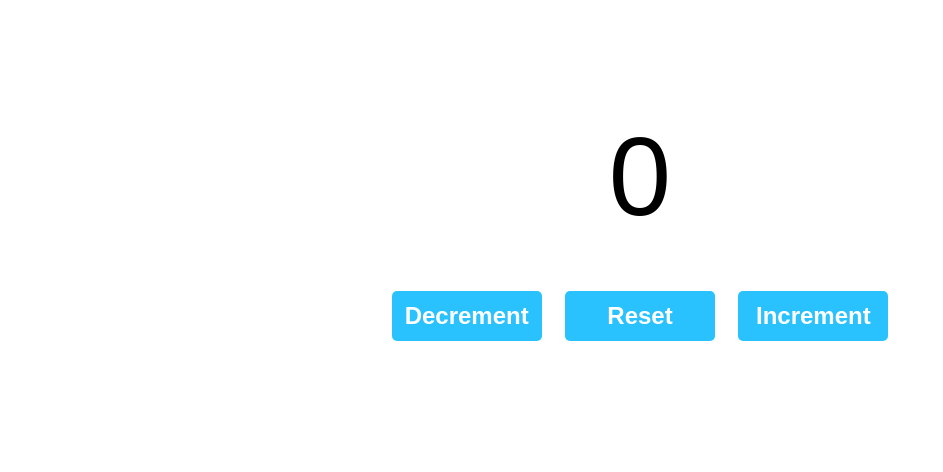
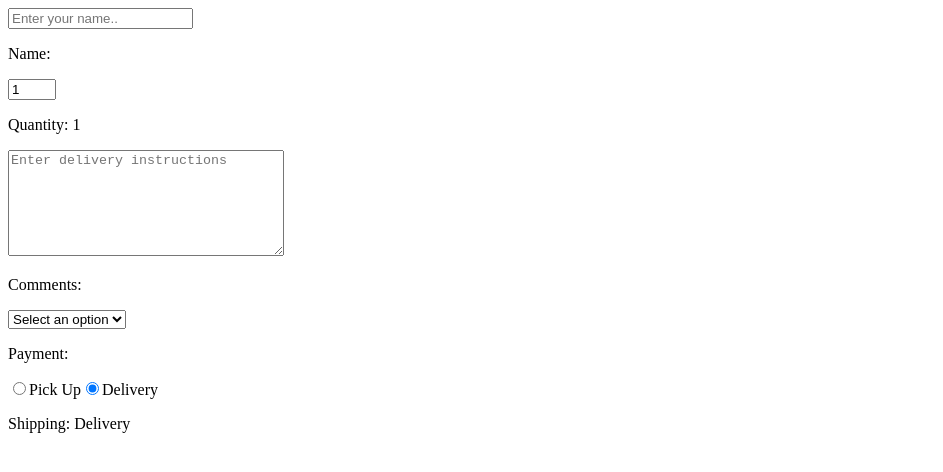
Before and after one commit to SachinAkash01/react-session, a React (Vite) app: page / in a window 1280 px wide. Shown: the top 472 px of the page, without its empty margins (0-943 px from the left). Built offline with nearby package versions, Linux system fonts and the light colour scheme.

Commit message:
onChange handlers using react

```diff
--- /dev/null
+++ b/src/App.jsx
@@ -0,0 +1,10 @@
+import React from 'react'
+import MyComponent from './components/MyComponent'
+
+function App() {
+  return (
+    <MyComponent />
+  )
+}
+
+export default App;
--- /dev/null
+++ b/src/components/MyComponent.jsx
@@ -0,0 +1,63 @@
+import React, {useState} from 'react'
+
+const MyComponent = () => {
+
+    const [name, setName] = useState("");
+    const [quantity, setQuantity] = useState(1);
+    const [comment, setComment] = useState("");
+    const [payment, setPayment] = useState("");
+    const [shipping, setShipping] = useState("Delivery");
+
+    function handleNameChange(event) {
+        setName(event.target.value);
+    }
+
+    function handleQuantityChange(event) {
+        setQuantity(event.target.value);
+    }
+
+    function handleCommentChange(event) {
+        setComment(event.target.value);
+    }
+
+    function handlePaymentChange(event) {
+        setPayment(event.target.value);
+    }
+    function handleShippingChange(event) {
+        setShipping(event.target.value);
+    }
+
+    return (
+        <div>
+            <input value={name} onChange={handleNameChange} placeholder="Enter your name.." />
+            <p>Name: {name}</p>
+
+            <input value={quantity} onChange={handleQuantityChange} placeholder="Select quantity.." type="number" min="0" max="5" />
+            <p>Quantity: {quantity}</p>
+
+            <textarea className="textarea-handler" value={comment} onChange={handleCommentChange} placeholder="Enter delivery instructions" />
+            <p>Comments: {comment}</p>
+
+            <select value={payment} onChange={handlePaymentChange}>
+                <option value="">Select an option</option>
+                <option value="Debit card">Debit card</option>
+                <option value="Credit card">Credit card</option>
+                <option value="Paypal">Paypal</option>
+                <option value="Kidney">Kidney</option>
+            </select>
+            <p>Payment: {payment}</p>
+
+            <label>
+                <input type="radio" value="Pick Up" checked={shipping === "Pick Up"} onChange={handleShippingChange}/>
+                Pick Up
+            </label>
+            <label>
+                <input type="radio" value="Delivery" checked={shipping === "Delivery"} onChange={handleShippingChange}/>
+                Delivery
+            </label>
+            <p>Shipping: {shipping}</p>
+        </div>
+    )
+}
+
+export default MyComponent;
--- a/src/index.css
+++ b/src/index.css
@@ -115,3 +115,8 @@
 .counter-button:hover {
   background-color: hsl(197, 100%, 48%);
 }
+
+.textarea-handler {
+  width: 270px;
+  height: 100px;
+}
--- a/src/main.jsx
+++ b/src/main.jsx
@@ -1,10 +1,10 @@
 import React from 'react'
 import ReactDOM from 'react-dom/client'
 import './index.css'
-import AppCounter from './AppCounter.jsx'
+import App from './App.jsx'
 
 ReactDOM.createRoot(document.getElementById('root')).render(
   <React.StrictMode>
-    <AppCounter/>
+    <App />
   </React.StrictMode>
 )
```
